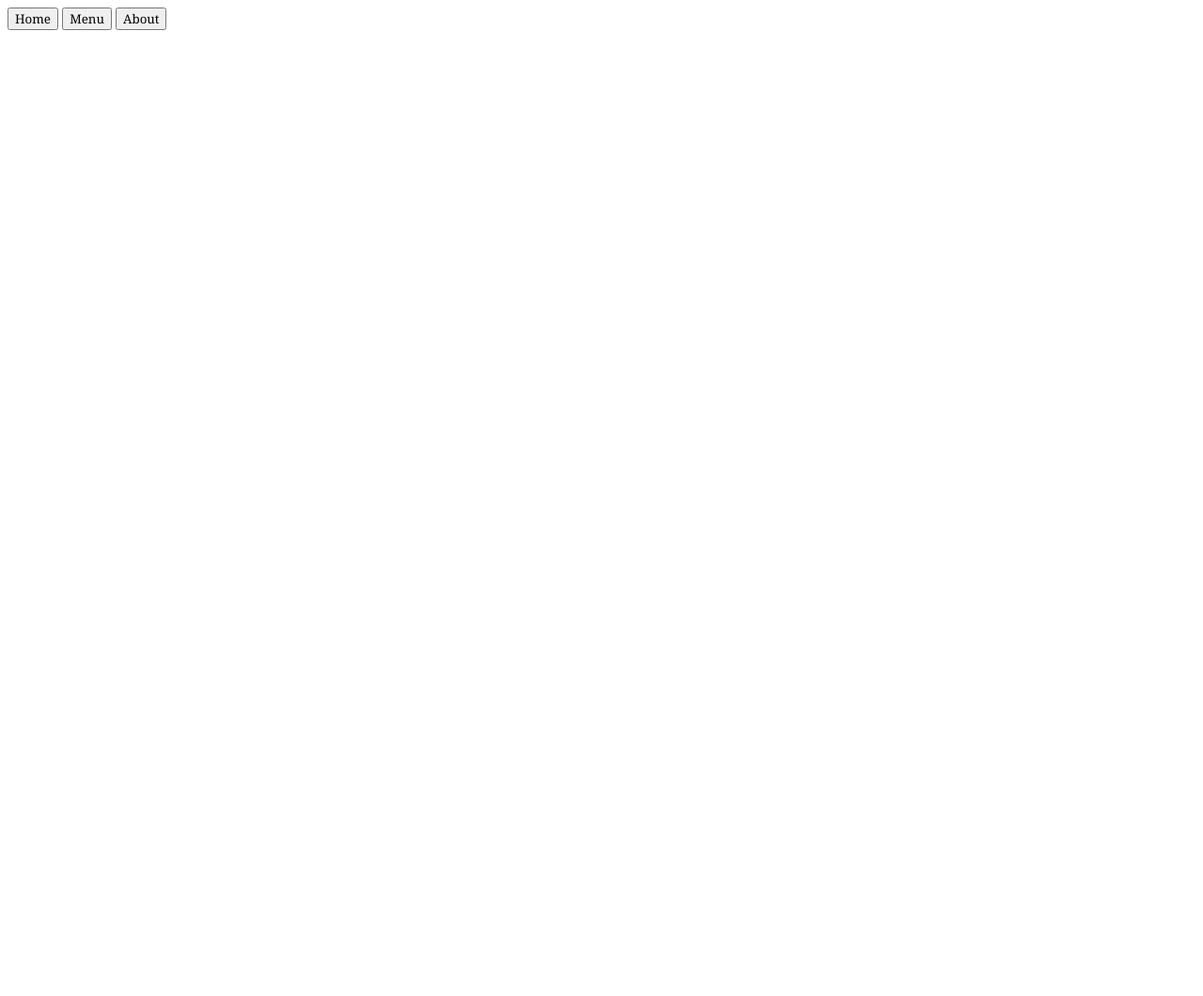
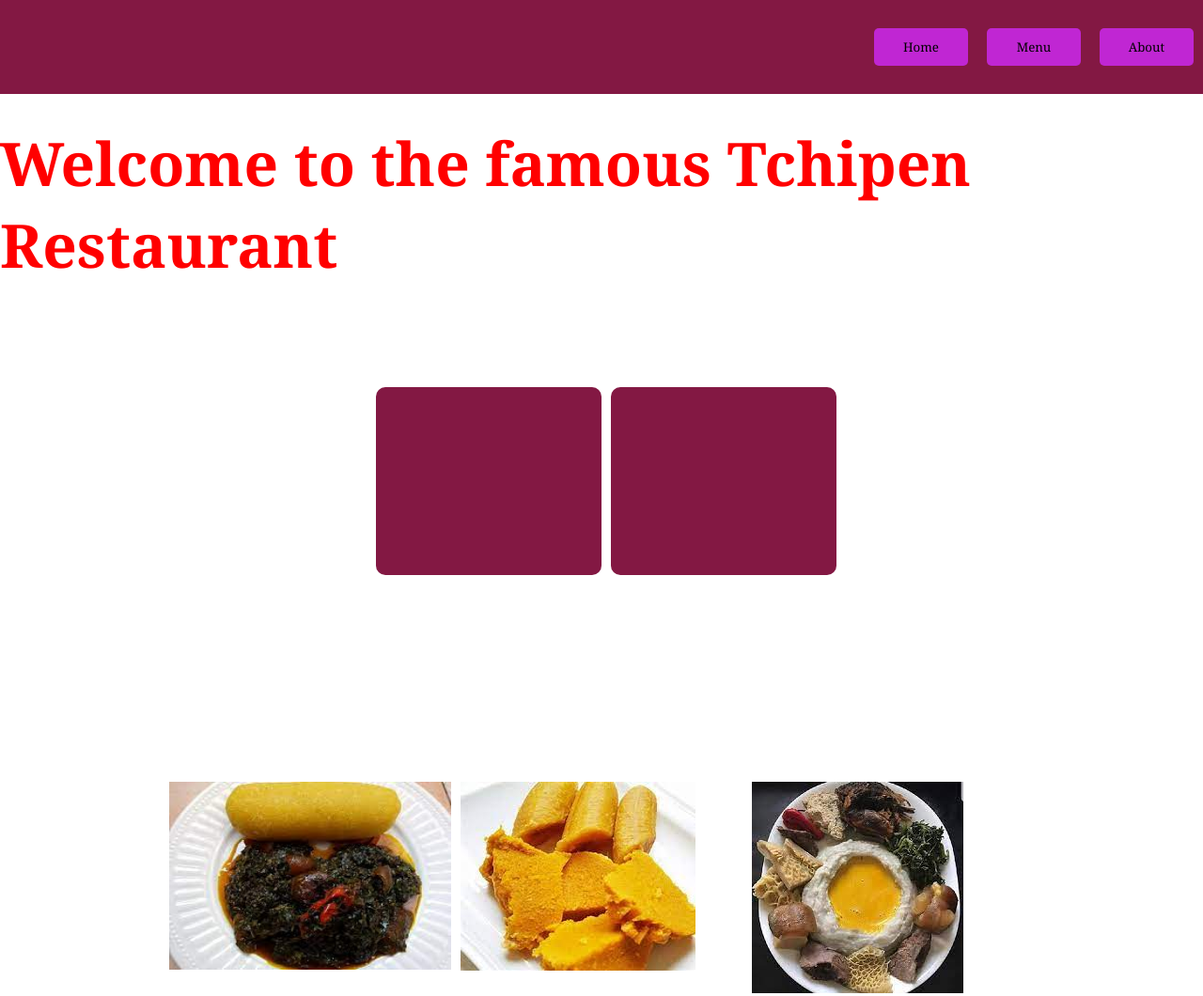
Before and after one commit to Tchipencode/Restaurant-Page, a website built with webpack: page src/index.html in a window 1280 px wide. Shown: the top 1060 px of the page at 94% size. Before the commit the page ends 808 px from the top, so only its background shows below. Built offline with nearby package versions, Linux system fonts and the light colour scheme.

Commit message:
style ongoing

```diff
--- a/package.json
+++ b/package.json
@@ -18,6 +18,7 @@
     "html-webpack-plugin": "^5.6.0",
     "style-loader": "^3.3.4",
     "webpack": "^5.91.0",
-    "webpack-cli": "^5.1.4"
+    "webpack-cli": "^5.1.4",
+    "webpack-dev-server": "^5.0.4"
   }
 }
--- a/src/index.js
+++ b/src/index.js
@@ -1,4 +1,4 @@
 import './styles.css';
-import img1 from './images/eru2.jpeg';
-import img2 from './images/koki.jpeg';
-import img3 from './images/taro.jpeg';
+import pageContent from './pageLoad';
+
+pageContent();
--- a/src/pageLoad.js
+++ b/src/pageLoad.js
@@ -1,25 +1,56 @@
+import img1 from './images/eru2.jpeg';
+import img2 from './images/koki.jpeg';
+import img3 from './images/taro.jpeg';
+
 export default function pageContent(){
+   const content= document.querySelector("#content");
 
+   const homeTitle= document.createElement("div");
+   homeTitle.classList.add("home-title");
+   content.appendChild(homeTitle);
 
    const title=document.createElement("h3");
-   // content.appendChild(title);
+   title.textContent= "Welcome to the famous Tchipen Restaurant";
+   homeTitle.appendChild(title);
+
+   const homeCard= document.createElement("div");
+   homeCard.classList.add("home-card");
+   content.appendChild(homeCard);
+
+   const info=document.createElement("div");
+   info.classList.add("info");
+   homeCard.appendChild(info);
 
    const hourOpen=document.createElement("div");
-   // content.appendChild(hourOpen);
+   hourOpen.classList.add("hour-open");
+   info.appendChild(hourOpen);
 
    const address=document.createElement("div");
-   // content.appendChild(address);
+   address.classList.add("address");
+   info.appendChild(address);
 
    const partners=document.createElement("div");
-   // content.appendChild(partners);
+   partners.classList.add("partners");
+   homeCard.appendChild(partners);
 
    const bestPlates=document.createElement("div");
-   bestPlates.classList.add("best-plates")
-   // content.appendChild(bestPlates);
+   bestPlates.classList.add("best-plates");
+   homeCard.appendChild(bestPlates);
+   const myImgOne= document.createElement("img");
+   bestPlates.appendChild(myImgOne);
+   myImgOne.src=img1;
+   myImgOne.setAttribute("id", "my-img-one");
+   const myImgTwo= new Image();
+   myImgTwo.src=img2;
+   bestPlates.appendChild(myImgTwo);
+   const myImgThree= new Image();
+   myImgThree.src=img3;
+   bestPlates.appendChild(myImgThree);
 
    const footer=document.createElement("div");
    footer.classList.add("footer");
-   // content.appendChild(footer);
+   document.body.appendChild(footer);
+   footer.textContent="created by TchipenCode"
 
    return ( title, hourOpen, address, partners, bestPlates, footer);
 
--- a/src/styles.css
+++ b/src/styles.css
@@ -1,22 +1,125 @@
 *{
    font-family: Georgia, 'Times New Roman', Times, serif;
+   margin: 0;
+   padding: 0;
 }
 body, html{
+   display: grid;
+   grid-template-rows: 1fr 3fr 1fr;
+   height: 100vh;
+   gap: 30px;
+}
+
+header{
+   display: grid;
+   align-items: center;
+   justify-items: flex-end;
+   height: 100px;
+   overflow:visible;
+   background-color: #831843;
+   border: none;
+   box-shadow: 2px 3px 4px rgba(0, 0, b0, 0.4);
+}
+nav{
    display: flex;
-   height: 100vh;
+   flex-direction: row;
+   justify-content: center;
+   align-items: center;
+
+}
+button{
+   width: 100px;
+   height: 40px;
+   background-color: #c026d3;
+   border: none;
+   border-radius: 5px;
+   margin: 10px;
 }
 #content{
    display: flex;
    flex-direction: column;
+   justify-content: space-between;
+   align-items: center;
+   /* flex: 1;    */
+}
+.home-title{
+   padding-bottom: 20px;
+
+}
+h3{
+   color: red;
+   font-size: 4rem;
+}
+
+.home-card{
+   display: flex;
+   flex-direction: column;
    justify-content: center;
    align-items: center;
+   height: 800px;
+   width: 1000px;
+   border: none;
+   border-radius: 15px;
+   box-shadow: 1px 2px 3px rgba(0, 0, b0, 0.4);
+   /* background-color: #f472b6; */
+}
+.info{
+   display: flex;
+   flex-direction: row;
+   justify-content: center;
+   align-items: center;
+   margin: 10px;
+   width: 500px;
+
+}
+.hour-open{
+   display:flex;
+   flex-direction: column;
+   justify-content: center;
+   border: none;
+   border-radius: 10px;
+   background-color: #831843;
+   width: 400px;
+   height: 200px;
+   margin: 10px;
+}
+.address{
+   display:flex;
+   flex-direction: column;
+   justify-content: center;
+   border: none;
+   border-radius: 10px;
+   background-color: #831843;
+   width: 400px;
+   height: 200px;
+
+}
+.partners{
+   background-color: #11407e;
+   border: none;
+   height: 200px;
 
 }
 .best-plates{
-   background-image: url("./images/eru2.jpeg");
+   display: grid;
+   grid-template-columns: repeat(3, 1fr);
+   gap: 10px;
+
+
+
+
+}
+#my-img-one{
+   height: 200px;
+   width: 300px;
 }
 .footer{
+   display: flex;
+   justify-content: center;
+   align-items: center;
    background-color: black;
    color: white;
-   font-size: 30px;
+   font-size: 1rem;
+   height: 80px;
+   border: 2px solid black;
 }
--- a/webpack.config.js
+++ b/webpack.config.js
@@ -23,6 +23,9 @@ module.exports = {
     path: path.resolve(__dirname, 'dist'),
     clean: true,
   },
+  optimization: {
+   runtimeChunk: 'single',
+  },
   module: {
    rules: [
      {
```
Also changed, not shown: dist/index.bundle.js, dist/index.html, dist/pageLoad.bundle.js, dist/runtime.bundle.js (added).
